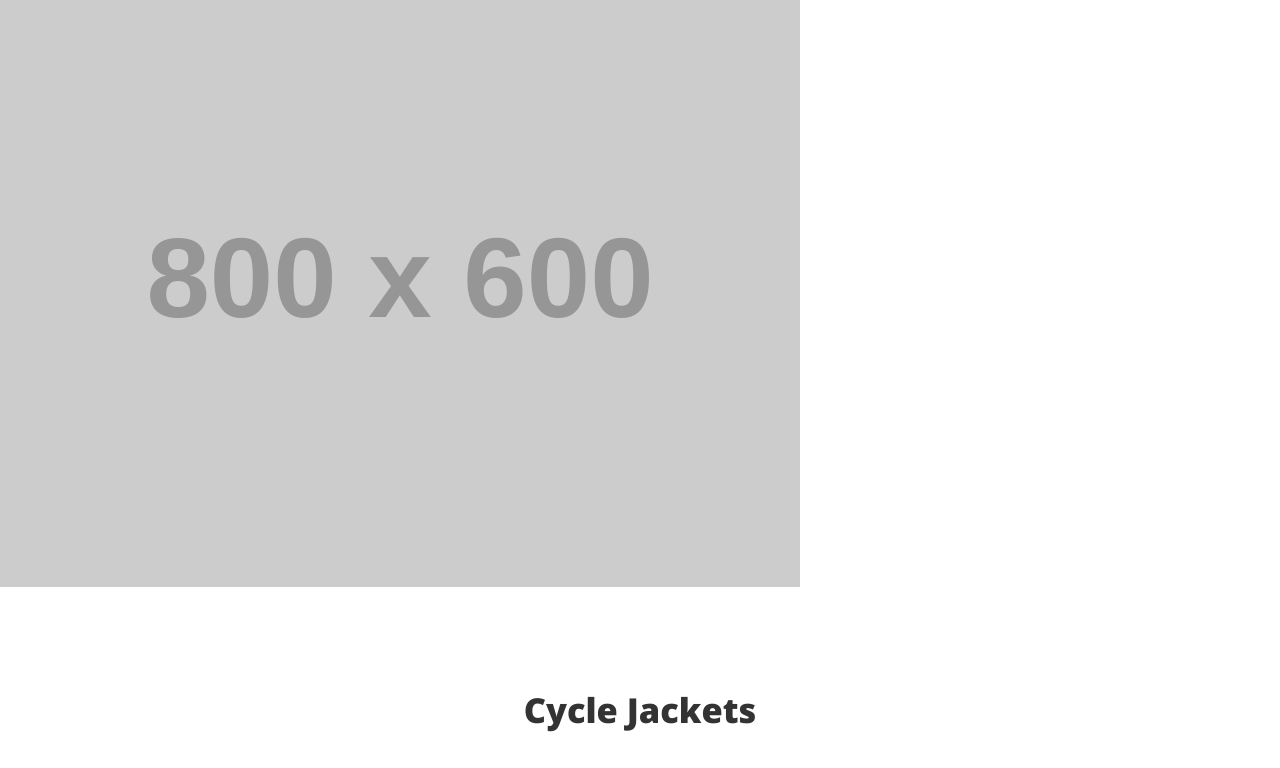
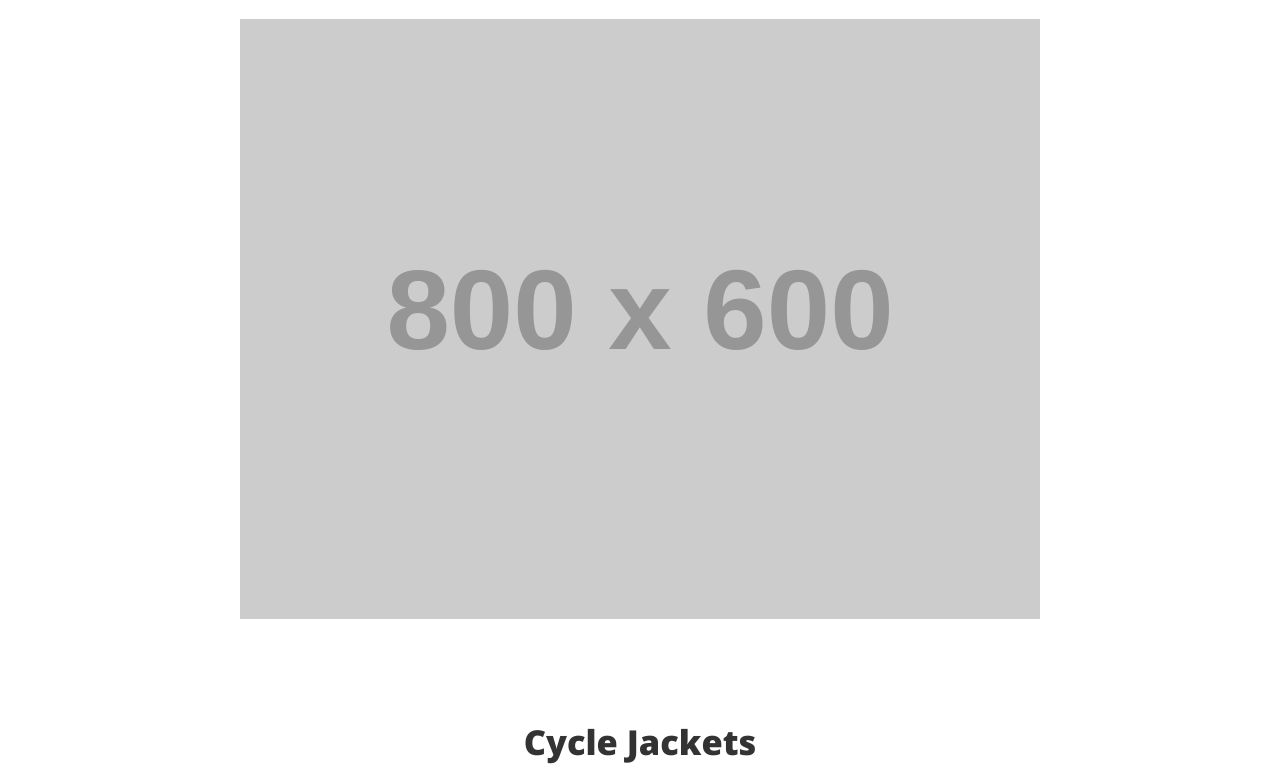
Before and after one commit to heedfull/RaidSportLiveWires, a website: page httpdocs/index.html in a window 1280 px wide. Shown: the part 332-1100 px from the top of the page. Drawn offline with nearby package versions, Linux system fonts and the light colour scheme; files that its build step writes are made by us from their sources; placeholder pictures from the web are drawn by us.

Commit message:
changes to homepage

```diff
--- a/httpdocs/index.html
+++ b/httpdocs/index.html
@@ -29,7 +29,7 @@
       </ul>
     </nav>
   </header>
-  <main class="main" id="main" role="main">
+  <main class="main text-center" id="main" role="main">
     <img src="http://placehold.it/800x600&text=Special Offer" alt="Special Offer">
     <section>
       <div class="row section">
--- a/source/scss/modules/_raid.scss
+++ b/source/scss/modules/_raid.scss
@@ -37,6 +37,7 @@
 
 .row--header{
   text-align: center;
+  margin-bottom: rem($line);
 }
 
 .branding{
```
Also changed, not shown: httpdocs/css/app.css, 1 other file.
